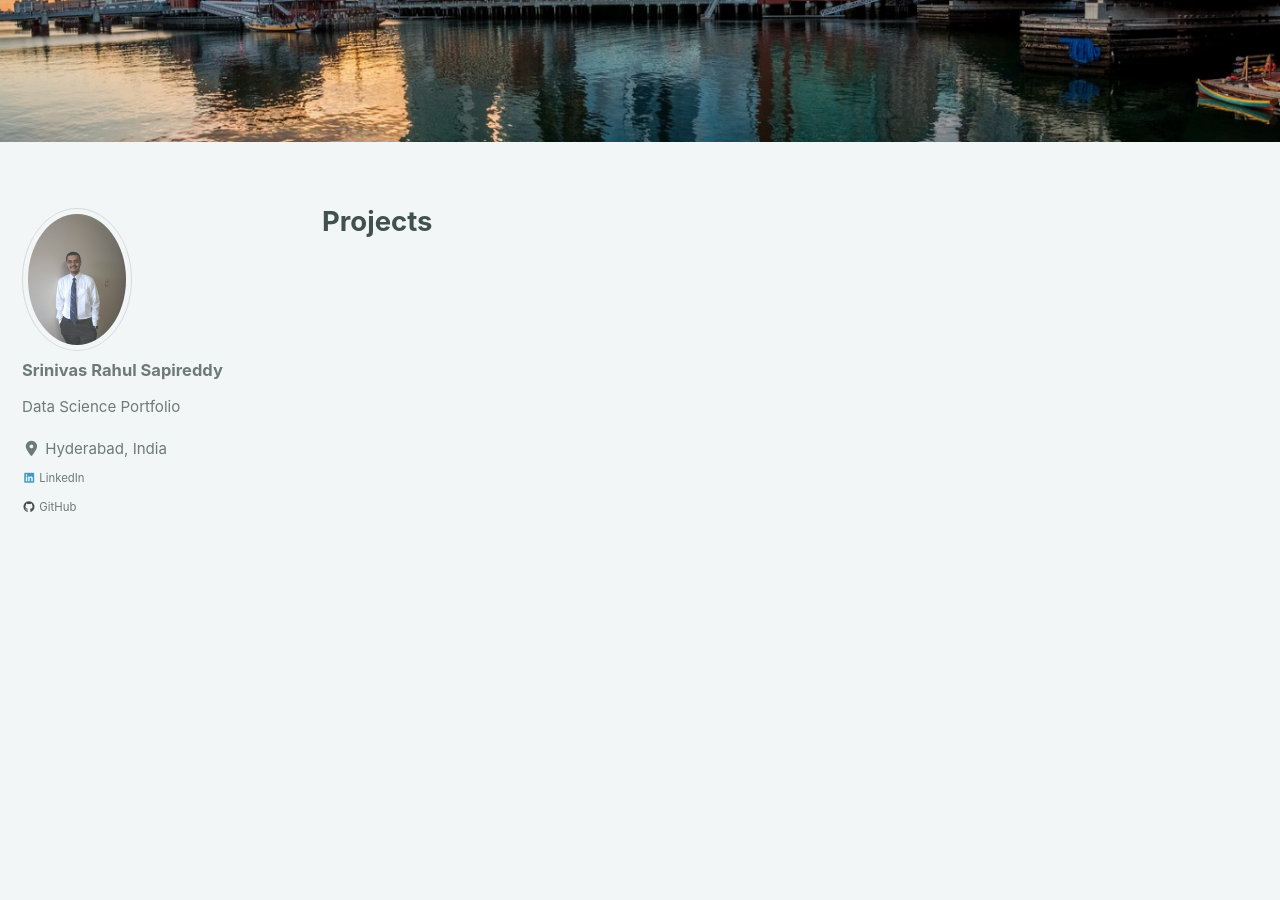
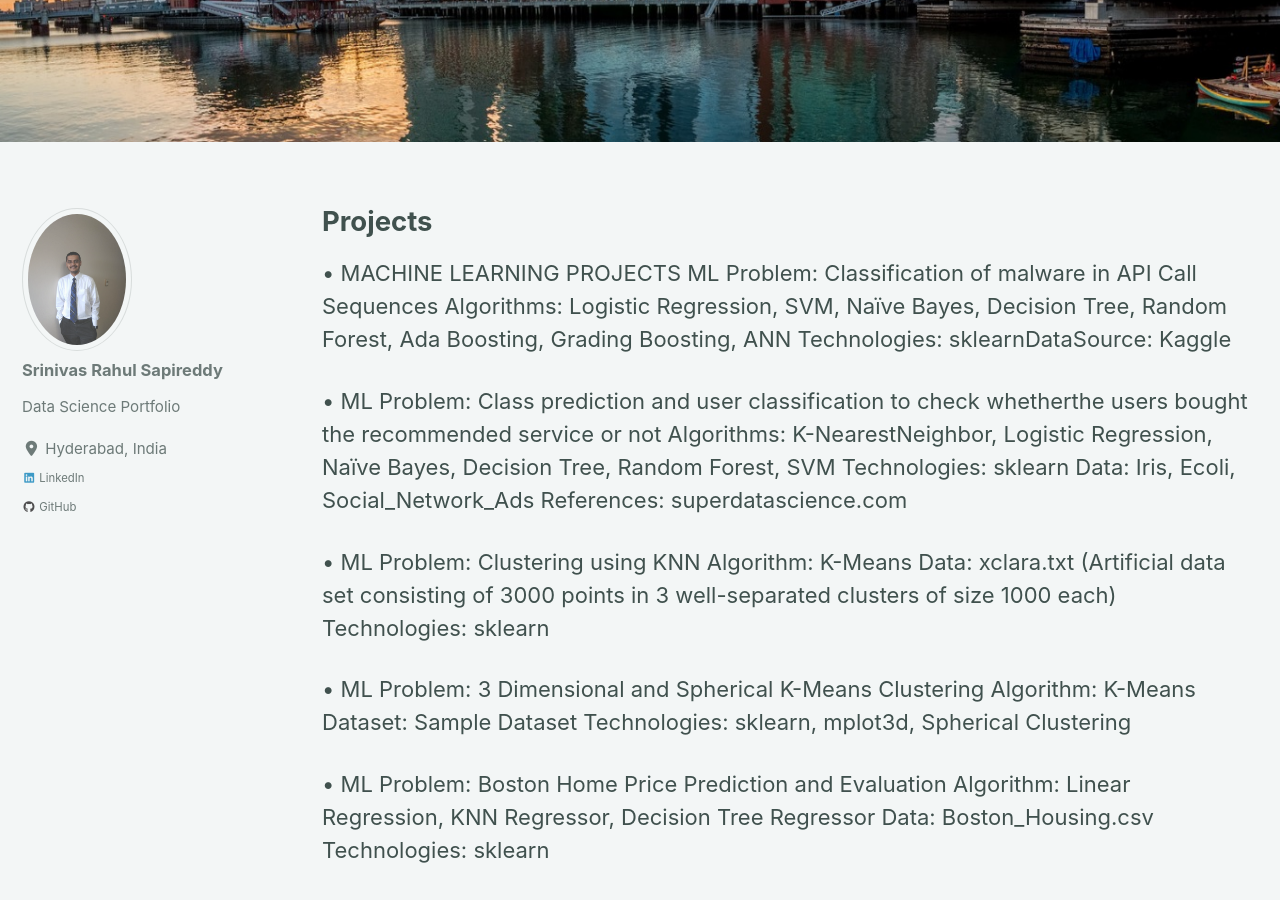
Before and after one commit to srsapireddy/srsapireddy.github.io, a Jekyll site: the page built from _pages/machinelearning.md, in a window 1280 px wide and 900 px high, scrolled down 422 px. Built offline with Jekyll 4.4.1, drawn with Linux system fonts in a browser that asks for light colours; cached includes are drawn as plain includes; nearby versions of some CDN libraries; some of the changed text lies outside the part shown.

Commit message:
new gith

```diff
--- a/_pages/machinelearning.md
+++ b/_pages/machinelearning.md
@@ -5,3 +5,41 @@ permalink: /projects/
 header:
     image: "/images/fortpoint.png"
 ---
+
+• MACHINE LEARNING PROJECTS
+ML Problem: Classification of malware in API Call Sequences
+Algorithms: Logistic Regression, SVM, Naïve Bayes, Decision Tree, Random Forest, Ada Boosting, Grading Boosting, ANN
+Technologies: sklearnDataSource: Kaggle
+
+• ML Problem: Class prediction and user classification to check whetherthe users bought the recommended service or not
+Algorithms: K-NearestNeighbor, Logistic Regression, Naïve Bayes, Decision Tree, Random Forest, SVM
+Technologies: sklearn
+Data: Iris, Ecoli, Social_Network_Ads
+References: superdatascience.com
+
+• ML Problem: Clustering using KNN
+Algorithm: K-Means
+Data: xclara.txt (Artificial data set consisting of 3000 points in 3 well-separated clusters of size 1000 each)
+Technologies: sklearn
+
+• ML Problem: 3 Dimensional and Spherical K-Means Clustering
+Algorithm: K-Means
+Dataset: Sample Dataset
+Technologies: sklearn, mplot3d, Spherical Clustering
+
+• ML Problem: Boston Home Price Prediction and Evaluation
+Algorithm: Linear Regression, KNN Regressor, Decision Tree Regressor
+Data: Boston_Housing.csv
+Technologies: sklearn
+
+• ML Problem: Movie Recommendation System with Market Basket Analysis (Association Rule Learning)
+Algorithm: Apriori, Elcat
+Tools: Python, R
+Dataset: Market_Basket_Optimization.csv (Source: kaggle)
+
+VISUALIZATION PROJECTS
+• Data Exploration and Analysis – Customer Churn Rate Prediction
+  Tools: Tableau, R and Python
+  Data: Churn_Modelling.csv
+  Algorithm: Random Forest Classifier, Logistic Regression
+  Guides: https://www.tableau.com/learn/articles/data-visualization
```
